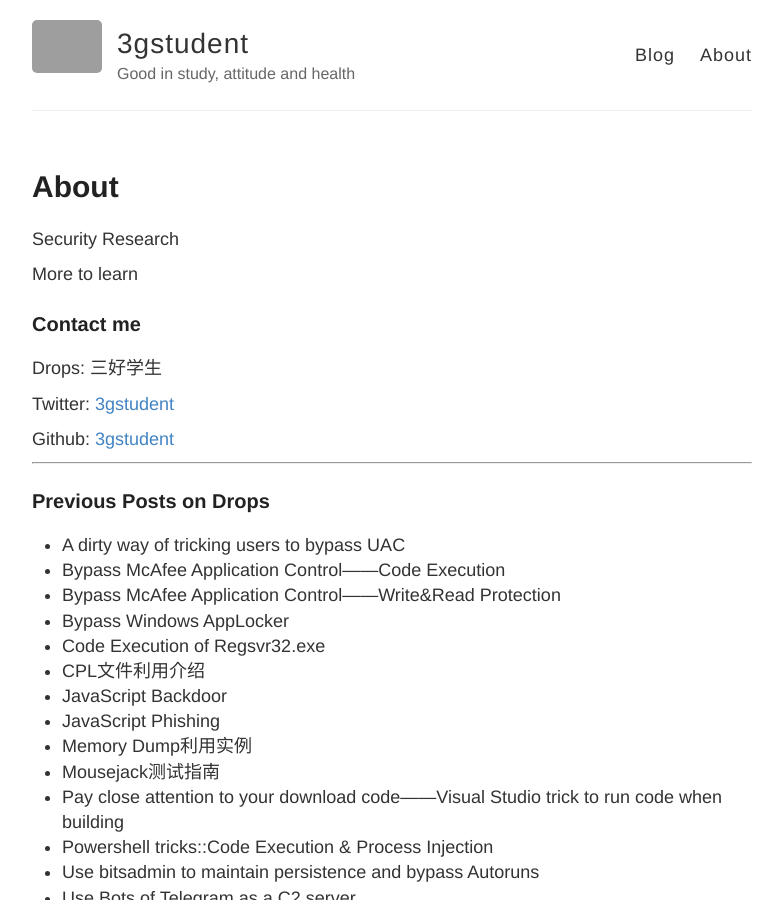
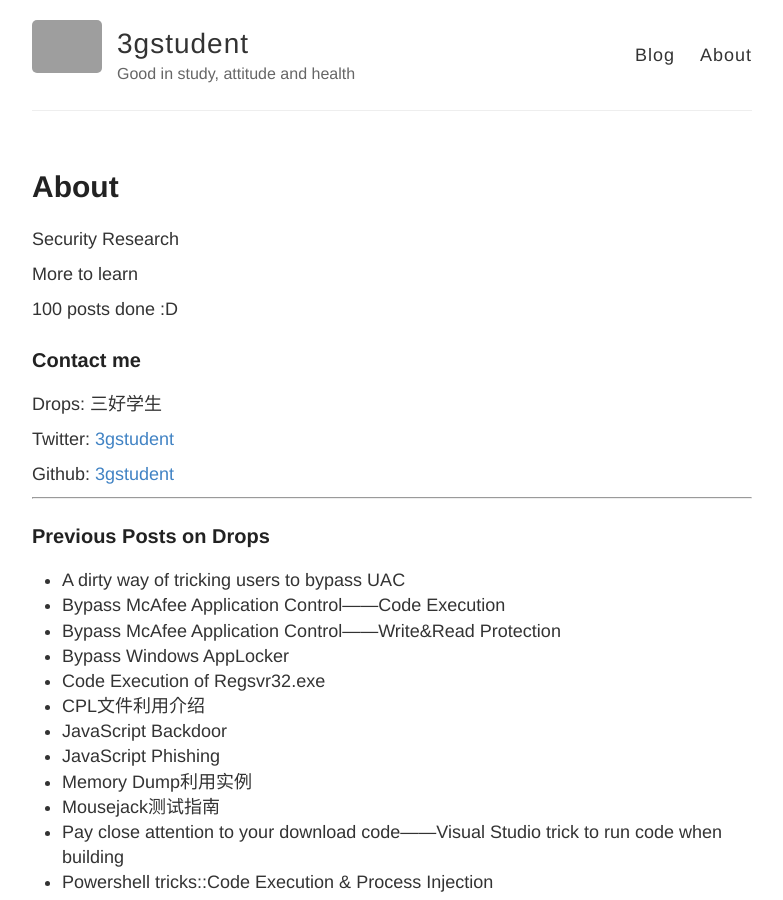
Before and after one commit to 3gstudent/backup-3gstudent.github.io, a Jekyll site: the page built from about.md, in a window 1280 px wide and 900 px high. Shown: the whole window, without its empty margins (248-1031 px from the left). Built offline with Jekyll 4.4.1, drawn with Linux system fonts in a browser that asks for light colours; grey boxes are pictures that could not be loaded.

Commit message:
Update about.md

```diff
--- a/about.md
+++ b/about.md
@@ -7,6 +7,8 @@ permalink: /about/
 Security Research
 
 More to learn
+
+100 posts done  :D
 
 
 ### Contact me
```
